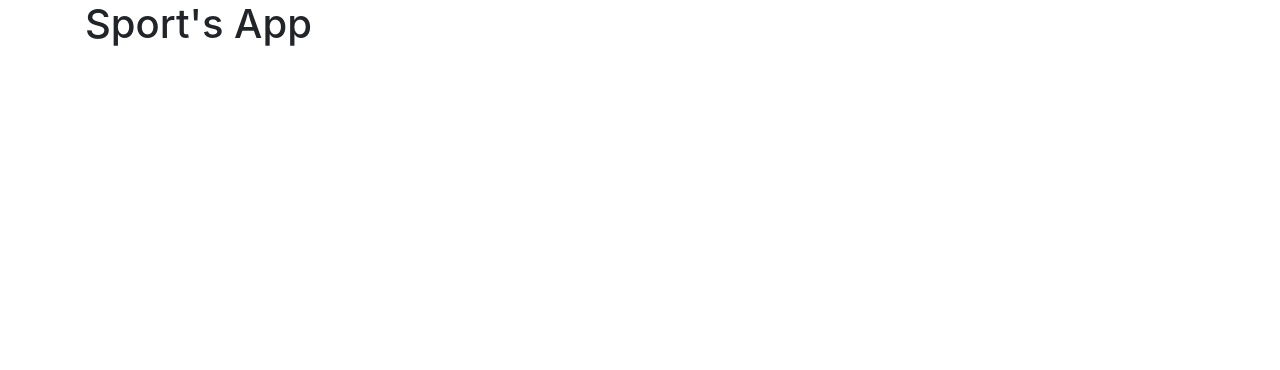
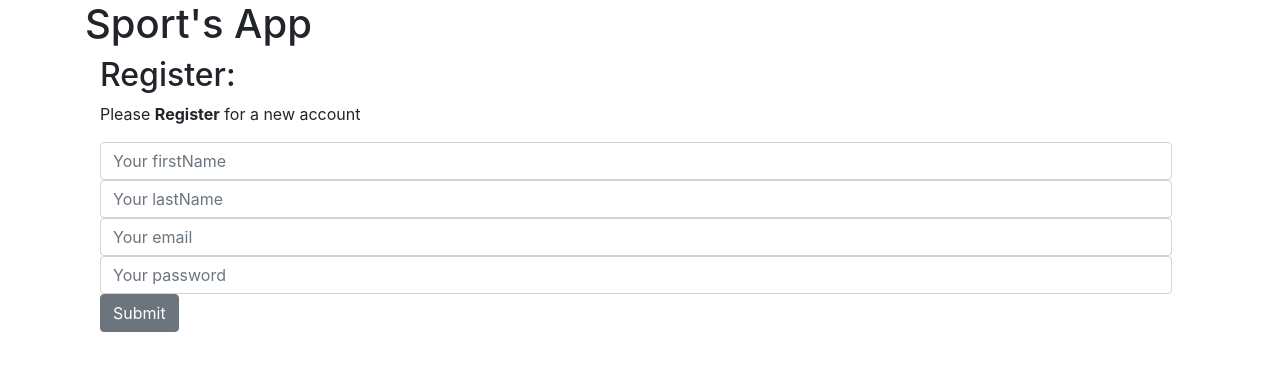
Before and after one commit to lucasbarroso23/Sports-app-MernBootcamp, a React (Create React App) app in the folder frontend/: page /register in a window 1280 px wide. Shown: the top 370 px of the page. Built offline with nearby package versions, Linux system fonts and the light colour scheme.

Commit message:
foram adicionados ao frontend as rotas e paginas do login, register e dashboard

```diff
--- a/frontend/package.json
+++ b/frontend/package.json
@@ -6,6 +6,7 @@
     "@testing-library/jest-dom": "^4.2.4",
     "@testing-library/react": "^9.5.0",
     "@testing-library/user-event": "^7.2.1",
+    "axios": "^0.19.2",
     "bootstrap": "^4.5.0",
     "react": "^16.13.1",
     "react-dom": "^16.13.1",
--- a/frontend/src/pages/Login/index.js
+++ b/frontend/src/pages/Login/index.js
@@ -1,9 +1,41 @@
-import React from 'react';
+import React, { useState } from 'react';
+import api from '../../services/api';
+import { Button, Form, FormGroup, Input, Container } from 'reactstrap';
 
-export default function Login(){
+export default function Login({ history }) {
+
+    const [ email, setEmail ] = useState("")
+    const [ password, setPassword ] = useState("")
+
+    const handleSubmit = async evt => {
+        evt.preventDefault();
+        console.log('Result of the submit', email, password)
+
+        const response = await api.post('/login', { email, password })
+        const userId = response.data._id || false;
+
+        if(userId){
+            localStorage.setItem('user', userId)
+            history.push('/dashboard')
+        }else{
+            const { message } = response.data;
+            console.log(message);
+        }
+    }
+
     return (
-        <div>
-            Hello from Login
-        </div>
+        <Container>
+            <h2>Login:</h2>
+            <p>Please <strong>Login</strong> into your account</p>
+            <Form onSubmit = {handleSubmit}>
+                <FormGroup className="mb-2 mr-sm-2 mb-sm-0">
+                    <Input type="email" name="email" id="email" placeholder="Your email" onChange={evt => setEmail(evt.target.value)} />
+                </FormGroup>
+                <FormGroup className="mb-2 mr-sm-2 mb-sm-0">
+                    <Input type="password" name="password" id="password" placeholder="Your password" onChange={evt => setPassword(evt.target.value)}/>
+                </FormGroup>
+                <Button>Submit</Button>
+            </Form>
+        </Container>
     )
 }
--- /dev/null
+++ b/frontend/src/pages/Register/index.js
@@ -0,0 +1,53 @@
+import React, { useState } from 'react';
+import api from '../../services/api';
+import { Button, Form, FormGroup, Input, Container } from 'reactstrap';
+
+export default function Register({ history }) {
+
+    const [ email, setEmail ] = useState("")
+    const [ password, setPassword ] = useState("")
+    const [ firstName, setFirstName ] = useState("")
+    const [ lastName, setLastName ] = useState("")
+
+    const handleSubmit = async evt => {
+        evt.preventDefault();
+        console.log('Result of the submit', firstName, password, firstName, lastName)
+
+        const response = await api.post('/user/register', { email, password, firstName, lastName })
+        const userId = response.data._id || false;
+
+        if(userId){
+            localStorage.setItem('user', userId)
+            history.push('/dashboard')
+        }else{
+            const { message } = response.data;
+            console.log(message);
+        }
+    }
+
+    return (
+        <Container>
+            <h2>Register:</h2>
+            <p>Please <strong>Register</strong> for a new account</p>
+                <Form onSubmit = {handleSubmit}>
+                    <FormGroup className="mb-2 mr-sm-2 mb-sm-0">
+                        <Input type="firstName" name="firstName" id="firstName" placeholder="Your firstName"
+                        onChange={evt => setFirstName(evt.target.value)} />
+                    </FormGroup>
+                    <FormGroup className="mb-2 mr-sm-2 mb-sm-0">
+                        <Input type="lastName" name="lastName" id="lastName" placeholder="Your lastName"
+                        onChange={evt => setLastName(evt.target.value)} />
+                    </FormGroup>
+                    <FormGroup className="mb-2 mr-sm-2 mb-sm-0">
+                        <Input type="email" name="email" id="email" placeholder="Your email"
+                        onChange={evt => setEmail(evt.target.value)} />
+                    </FormGroup>
+                    <FormGroup className="mb-2 mr-sm-2 mb-sm-0">
+                        <Input type="password" name="password" id="password" placeholder="Your password"
+                        onChange={evt => setPassword(evt.target.value)}/>
+                    </FormGroup>
+                    <Button>Submit</Button>
+                </Form>
+        </Container>
+    )
+}
--- a/frontend/src/routes.js
+++ b/frontend/src/routes.js
@@ -2,12 +2,14 @@
 import {BrowserRouter, Switch, Route} from 'react-router-dom'
 import Login from './pages/Login/'
 import Dashboard from './pages/Dashboard/'
+import Register from './pages/Register/'
 
 export default function Routes(){
     return(
         <BrowserRouter>
             <Switch>
                 <Route path='/' exact component={Login} />
+                <Route path='/register' exact component={Register} />
                 <Route path='/dashboard' exact component={Dashboard} />
             </Switch>
         </BrowserRouter>
--- /dev/null
+++ b/frontend/src/services/api.js
@@ -0,0 +1,7 @@
+import axios from 'axios';
+
+const api = axios.create({
+    baseURL: 'http://localhost:8000'
+})
+
+export default api;
```
Also changed, not shown: 2 other files (tests, documents, lock files or other folders).
